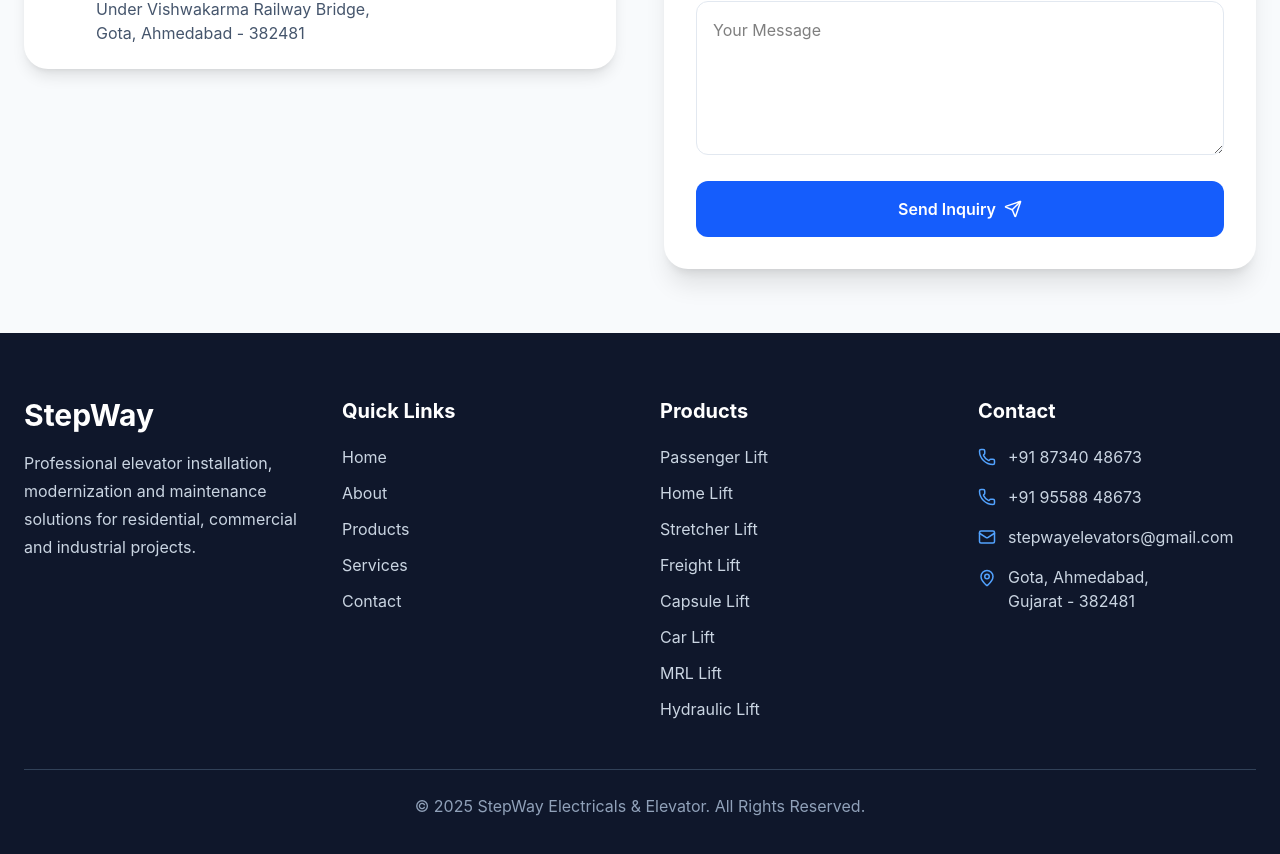
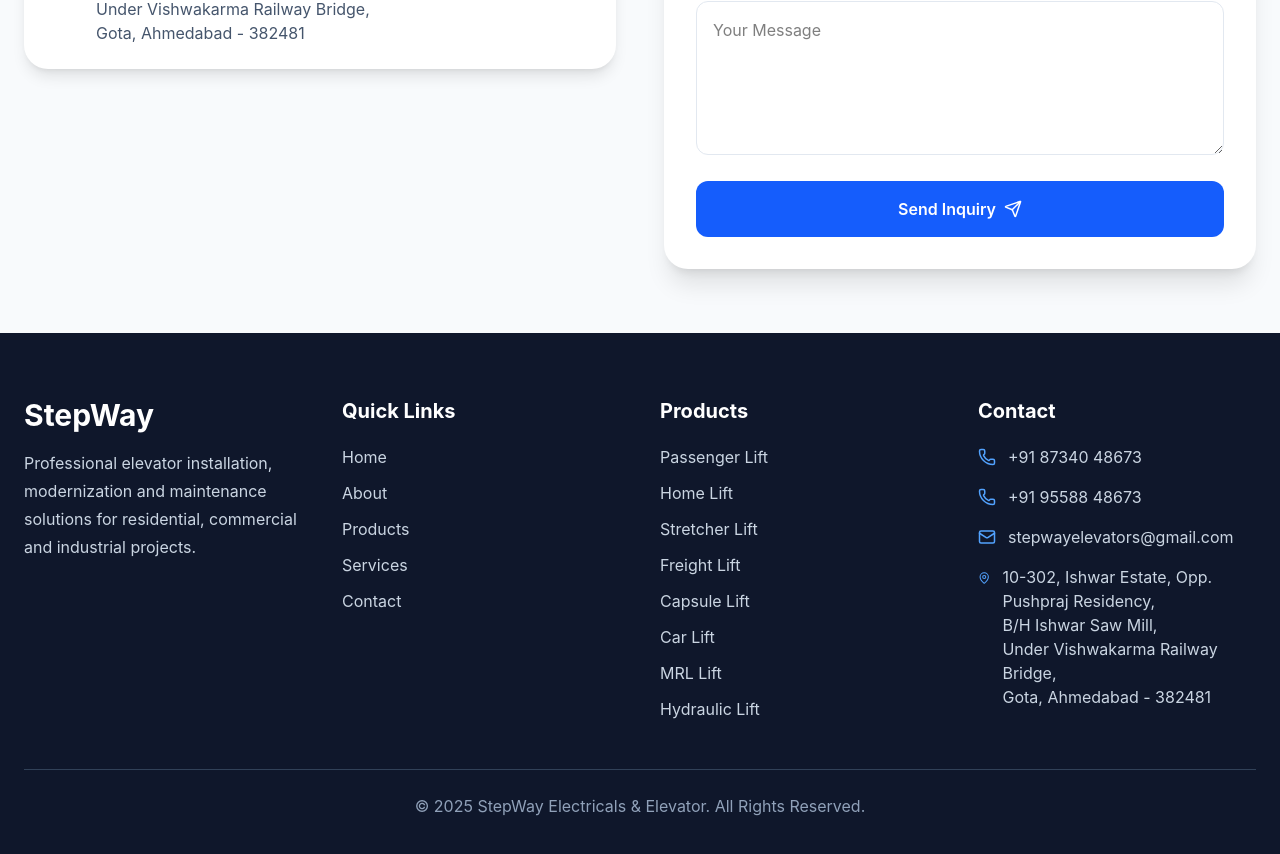
Before and after one commit to MahiPatel1018/stepway-elevators, a React app in the folder Frontend/: page / in a window 1280 px wide. Shown: the part 5841-6695 px from the top of the page. Built offline with nearby package versions, Linux system fonts and the light colour scheme; the HTML template or start-up script is replaced by a standard one.

Commit message:
Update footer address

```diff
--- a/Frontend/src/components/Footer.jsx
+++ b/Frontend/src/components/Footer.jsx
@@ -114,13 +114,17 @@
               </div>
 
               <div className="flex items-start gap-3">
-                <MapPin size={18} className="text-blue-400 mt-1" />
-                <span>
-                  Gota, Ahmedabad,
-                  <br />
-                  Gujarat - 382481
-                </span>
-              </div>
+              <MapPin size={18} className="text-blue-400 mt-1" />
+              <span>
+                10-302, Ishwar Estate, Opp. Pushpraj Residency,
+                <br />
+                B/H Ishwar Saw Mill,
+                <br />
+                Under Vishwakarma Railway Bridge,
+                <br />
+                Gota, Ahmedabad - 382481
+              </span>
+            </div>
 
             </div>
           </div>
```
